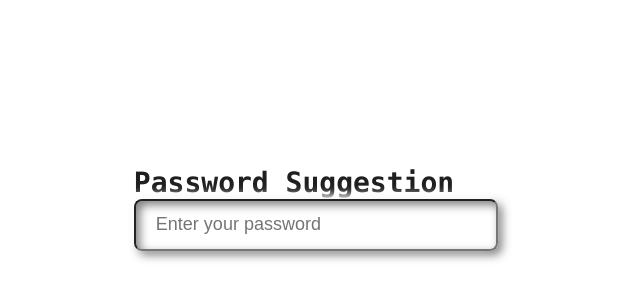
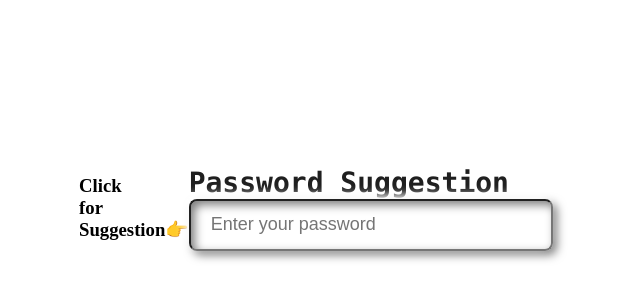
Before and after one commit to Mohasin-Haque/PasswordSuggestion, a plain HTML site: page index.html in a window 1280 px wide. Shown: the part 192-492 px from the top of the page, without its empty margins (346-986 px from the left). Drawn offline with Linux system fonts and the light colour scheme.

Commit message:
Update index.html

```diff
--- a/index.html
+++ b/index.html
@@ -7,7 +7,7 @@
     <link rel="stylesheet" href="style.css">
     <title>Password Suggestion</title>
 </head>
-<body>
+<body><h3><span>Click<br></span><span>for<br></span><span>Suggestion👉<br></span></h3>
     <div class="container">
         <h2>Password Suggestion</h2>
         <div style="position: relative;">
```
